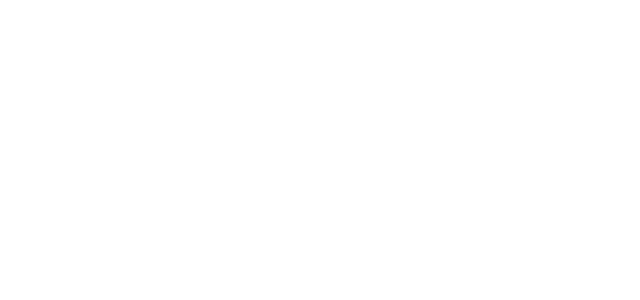
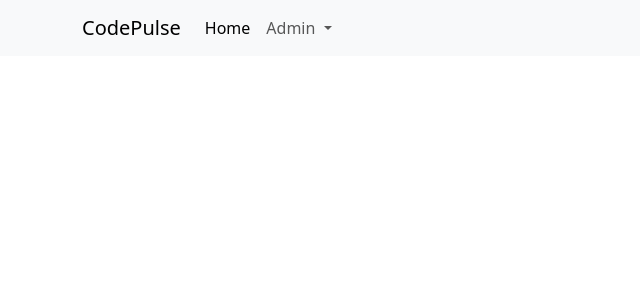
Before and after one commit to shahriarhasan-c/CodePulse.UI, an Angular app: page / in a window 1280 px wide. Shown: the top 300 px of the page, without its empty margins (0-640 px from the left). Built offline with nearby package versions, Linux system fonts and the light colour scheme.

Commit message:
Navbar Component Create

```diff
--- a/src/app/app.component.html
+++ b/src/app/app.component.html
@@ -1,2 +1,3 @@
+<app-navbar></app-navbar>
 
 <router-outlet></router-outlet>
--- a/src/app/app.module.ts
+++ b/src/app/app.module.ts
@@ -3,10 +3,12 @@
 
 import { AppRoutingModule } from './app-routing.module';
 import { AppComponent } from './app.component';
+import { NavbarComponent } from './core/components/navbar/navbar.component';
 
 @NgModule({
   declarations: [
-    AppComponent
+    AppComponent,
+    NavbarComponent
   ],
   imports: [
     BrowserModule,
--- /dev/null
+++ b/src/app/core/components/navbar/navbar.component.html
@@ -0,0 +1,25 @@
+<nav class="navbar navbar-expand-lg bg-body-tertiary">
+    <div class="container">
+      <a class="navbar-brand" href="#">CodePulse</a>
+      <button class="navbar-toggler" type="button" data-bs-toggle="collapse" data-bs-target="#navbarSupportedContent" aria-controls="navbarSupportedContent" aria-expanded="false" aria-label="Toggle navigation">
+        <span class="navbar-toggler-icon"></span>
+      </button>
+      <div class="collapse navbar-collapse" id="navbarSupportedContent">
+        <ul class="navbar-nav me-auto mb-2 mb-lg-0">
+          <li class="nav-item">
+            <a class="nav-link active" aria-current="page" href="#">Home</a>
+          </li>
+          <li class="nav-item dropdown">
+            <a class="nav-link dropdown-toggle" href="#" role="button" data-bs-toggle="dropdown" aria-expanded="false">
+              Admin
+            </a>
+            <ul class="dropdown-menu">
+              <li><a class="dropdown-item" href="#">Categories</a></li>
+              <!-- <li><hr class="dropdown-divider"></li>
+              <li><a class="dropdown-item" href="#">Something else here</a></li> -->
+            </ul>
+          </li>
+        </ul>
+      </div>
+    </div>
+  </nav>
```
Also changed, not shown: src/app/core/components/navbar/navbar.component.ts (added, +10 -0 lines), src/app/core/components/navbar/navbar.component.css (added), src/index.html (line endings or trailing spaces), 1 other file (tests, documents, lock files or other folders).
